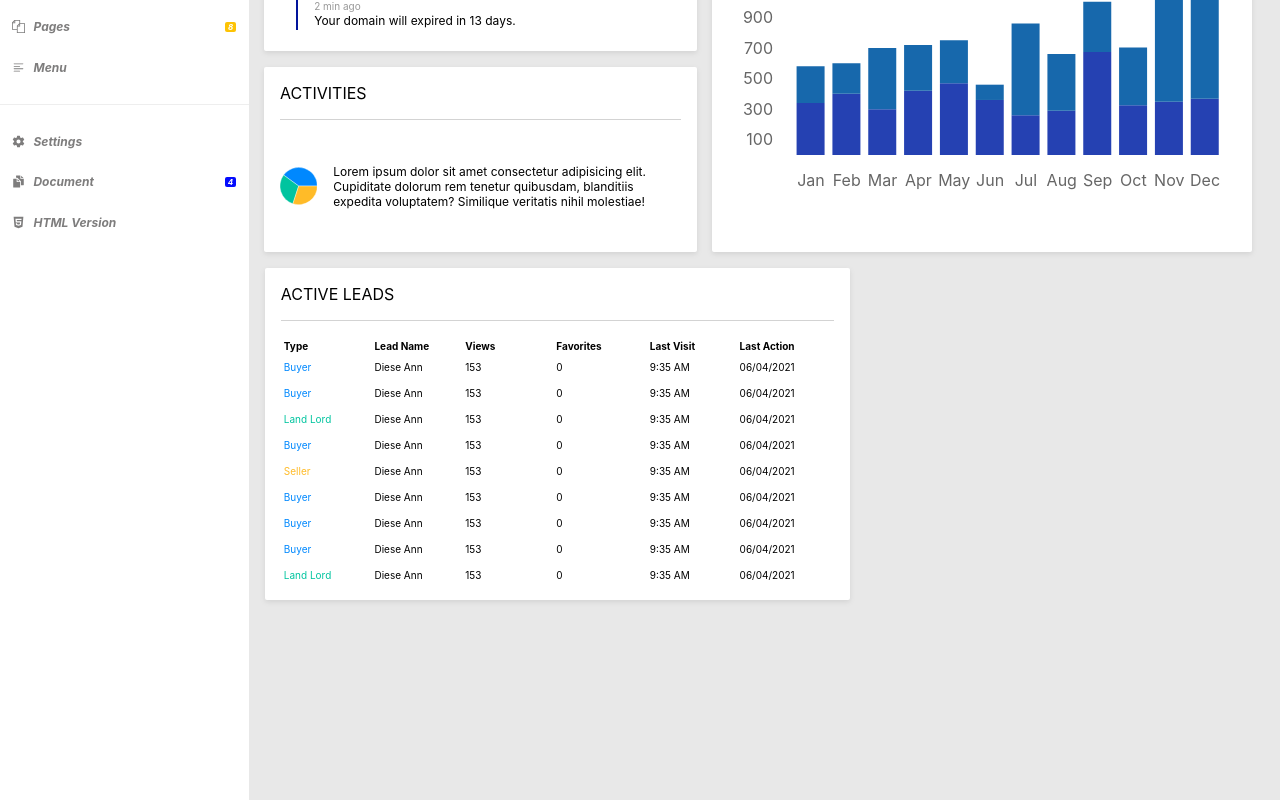
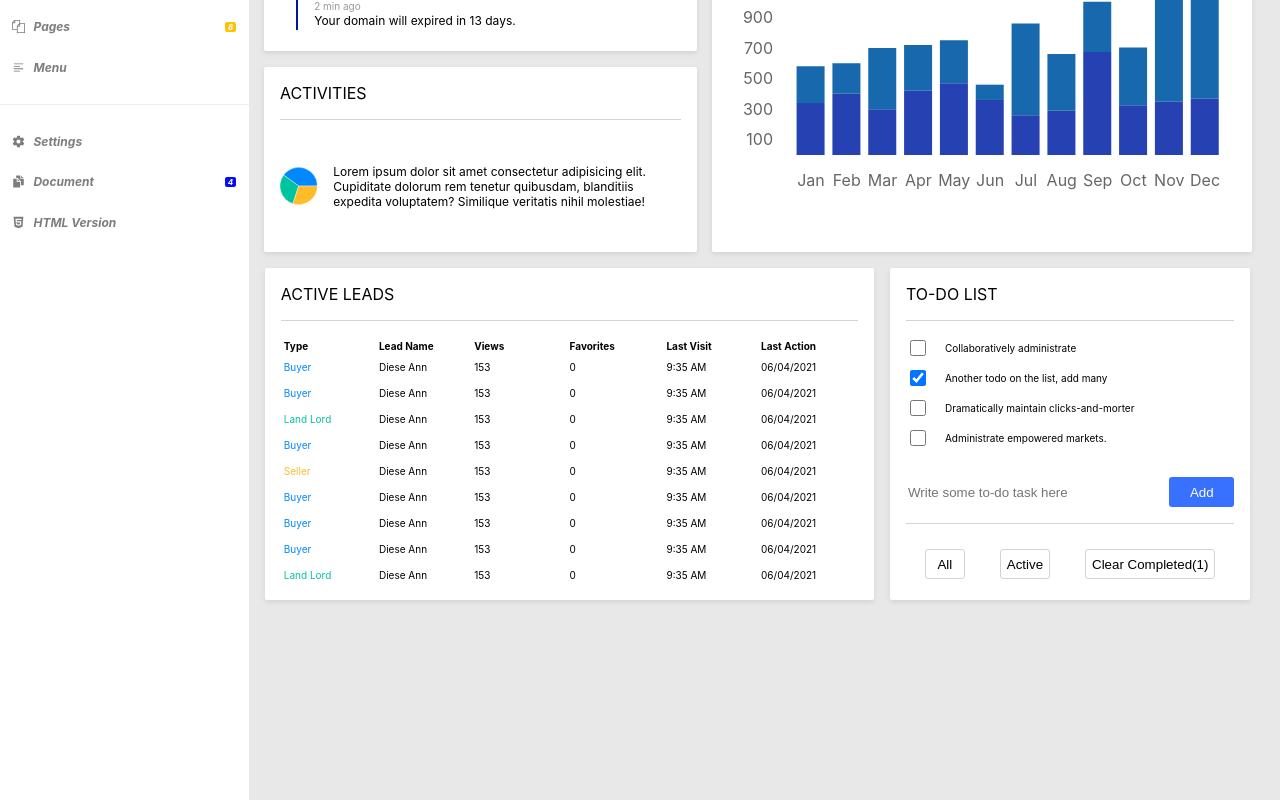
Before and after one commit to R-vijayendren/dashboard-style-guide, a React (Create React App) app: page / in a window 1280 px wide. Shown: the part 451-1251 px from the top of the page. Built offline with nearby package versions, Linux system fonts and the light colour scheme.

Commit message:
Added todo list container in the table container.

```diff
--- a/src/pages/Dashboard/Dashboard.scss
+++ b/src/pages/Dashboard/Dashboard.scss
@@ -211,8 +211,91 @@
     }
 
     .select-card {
-      width: 42.5%;
+      width: 35.5%;
       height: 100%;
+
+      .cardWrapper {
+        height: 300px;
+        font-size: 10px;
+
+        .card-head__header {
+          width: 100%;
+          border-bottom: 1px solid #d3d3d3;
+          padding-bottom: 1rem;
+          font-size: medium;
+        }
+
+        .todo-wrapper {
+          @include flexLayout(column, flex-start, space-between);
+          height: 90%;
+          width: 100%;
+
+          .todo-list {
+            @include flexLayoutWithGap(column, flex-start, center, .5rem);
+
+            .todo-row {
+              @include flexLayoutWithGap(row, center, flex-start, 1rem);
+
+              .todo-inactive-checkbox {
+                height: 1rem;
+                width: 1rem;
+              }
+
+              .todo-active-checkbox {
+                height: 1rem;
+                width: 1rem;
+              }
+            }
+          }
+
+          .todo-new {
+            @include flexLayoutWithGap(row, center, flex-start, 1rem);
+            width: 100%;
+            height: 45px;
+            padding-bottom: .5rem;
+            border-bottom: 1px solid #d3d3d3;
+
+            .new-todo-input {
+              width: 75%;
+              height: 40px;
+              border: none;
+
+              &:focus {
+                outline: none;
+              }
+            }
+
+            .add-btn {
+              width: 20%;
+              height: 30px;
+              background-color: #3870ff;
+              color: #fff;
+              border: none;
+              border-radius: 3px;
+            }
+          }
+
+          .todo-status-container {
+            @include flexLayoutWithGap(row, center, space-evenly, 1rem);
+            height: 40px;
+            width: 100%;
+
+            button {
+              height: 30px;
+              min-width: 40px;
+              border: 1px solid #d3d3d3;
+              border-radius: 3px;
+              background-color: #fff;
+
+              &:hover {
+                background-color: #3870ff;
+                color: #fff;
+              }
+            }
+          }
+        }
+      }
+
     }
   }
 }
--- a/src/pages/Dashboard/DashboardContent.jsx
+++ b/src/pages/Dashboard/DashboardContent.jsx
@@ -10,6 +10,7 @@ import CardWithChart from './CardWithChart';
 import DashboardActivity from './DashboardActivity';
 
 import Table from '../../components/Table/Table';
+import DashboardToDoList from './DashboardToDoList';
 
 const DashboardContent = () => {
   const renderIcon = value => {
@@ -100,7 +101,12 @@ const DashboardContent = () => {
             <Table />
           </Card>
         </div>
-        <div className='select-card'></div>
+        <div className='select-card'>
+          <Card>
+            <div className='card-head__header'>TO-DO LIST</div>
+            <DashboardToDoList />
+          </Card>
+        </div>
       </div>
     </div>
   );
--- /dev/null
+++ b/src/pages/Dashboard/DashboardToDoList.jsx
@@ -0,0 +1,68 @@
+import React, { useState } from 'react';
+import './Dashboard.scss';
+
+import { DASHBOARD_TODO_LIST_DATA } from './constants';
+
+const DashboardToDoList = () => {
+  const [todoList, setTodoList] = useState(DASHBOARD_TODO_LIST_DATA);
+  const [todo, setTodo] = useState('');
+  let selectedTodosLength = todoList.filter(item => item.selected).length;
+  const handleCheckSelect = ({ target }) => {
+    const prevTodo = [...todoList];
+    const selectedTodo = prevTodo.findIndex(
+      todo => todo.id === Number(target.id)
+    );
+    prevTodo[selectedTodo].selected = !prevTodo[selectedTodo].selected;
+    setTodoList(prevTodo);
+  };
+  const handleNewTodo = () => {
+    if (todo) {
+      const prevTodo = [...todoList];
+      prevTodo.push({ id: prevTodo.length + 1, selected: false, todo });
+      setTodoList(prevTodo);
+    }
+  };
+  return (
+    <div className='todo-wrapper'>
+      <div className='todo-list'>
+        {todoList.map(todoItem => (
+          <div key={todoItem.id} className='todo-row'>
+            <input
+              type='checkbox'
+              name={`todo-${todoItem.id}`}
+              id={todoItem.id}
+              checked={todoItem.selected}
+              onChange={handleCheckSelect}
+              className={
+                todoItem.selected
+                  ? 'todo-active-checkbox'
+                  : 'todo-inactive-checkbox'
+              }
+            />
+            <div className='todo-description'>{todoItem.todo}</div>
+          </div>
+        ))}
+      </div>
+      <div className='todo-new'>
+        <input
+          className='new-todo-input'
+          type='text'
+          placeholder='Write some to-do task here'
+          onChange={({ target: { value } }) => setTodo(value)}
+        />
+        <button onClick={handleNewTodo} className='add-btn'>
+          Add
+        </button>
+      </div>
+      <div className='todo-status-container'>
+        <button>All</button>
+        <button>Active</button>
+        <button className='todo-completed'>
+          Clear Completed({selectedTodosLength})
+        </button>
+      </div>
+    </div>
+  );
+};
+
+export default DashboardToDoList;
--- a/src/pages/Dashboard/constants.js
+++ b/src/pages/Dashboard/constants.js
@@ -87,3 +87,26 @@ export const CUSTOMER_USER_DATA = [
     users: 832
   }
 ];
+
+export const DASHBOARD_TODO_LIST_DATA = [
+  {
+    id: 1,
+    todo: 'Collaboratively administrate',
+    selected: false
+  },
+  {
+    id: 2,
+    todo: 'Another todo on the list, add many',
+    selected: true
+  },
+  {
+    id: 3,
+    todo: 'Dramatically maintain clicks-and-morter',
+    selected: false
+  },
+  {
+    id: 4,
+    todo: 'Administrate empowered markets.',
+    selected: false
+  }
+];
```
